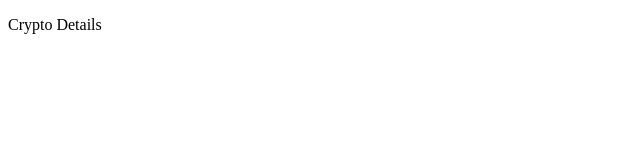
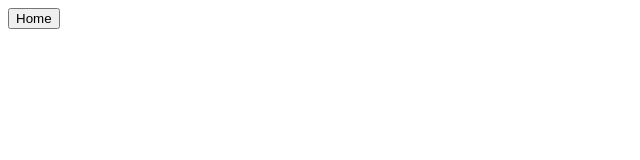
Before and after one commit to damienchoojl/cryptodataviewer, a React (Vite) app: page /exchanges/1 in a window 1280 px wide. Shown: the top 160 px of the page, without its empty margins (0-640 px from the left). Built offline with nearby package versions, Linux system fonts and the light colour scheme.

Commit message:
Crypto Exchanges
1) added fetch api codes to HomePage.jsx

2) added required attributes to button and convert to form to HomePage.jsx

3) Added home button feature to CryptoDetailsPage.jsx

```diff
--- a/src/Components/CryptoDetailsPage.jsx
+++ b/src/Components/CryptoDetailsPage.jsx
@@ -1,3 +1,14 @@
+import { useNavigate } from "react-router-dom";
+
 export default function CryptoDetailsPage() {
-  return <p>Crypto Details</p>;
+  const navigate = useNavigate();
+  const handleHomeClick = () => {
+    navigate("/");
+  };
+
+  return (
+    <div>
+      <button onClick={handleHomeClick}>Home</button>
+    </div>
+  );
 }
--- a/src/Components/HomePage.jsx
+++ b/src/Components/HomePage.jsx
@@ -5,17 +5,23 @@ export default function HomePage() {
 
   const handleCryptoSearch = async () => {
     console.log("searching");
+    const response = await fetch(
+      `https://api.coingecko.com/api/v3/exchanges/${cryptoInput.toLowerCase()}`
+    );
+    const data = await response.json();
+    console.log(data);
   };
 
   return (
-    <>
+    <form>
       Crypto Exchange:{" "}
       <input
         type="text"
         value={cryptoInput}
+        required
         onChange={(e) => setCryptoInput(e.target.value)}
       />
       <button onClick={handleCryptoSearch}>Search</button>
-    </>
+    </form>
   );
 }
```
